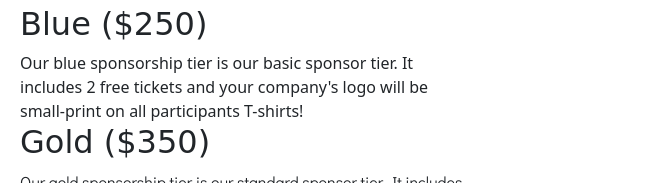
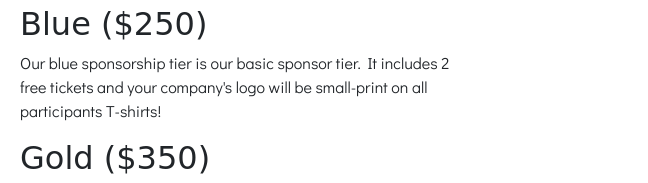
Before and after one commit to matthewkouveliotes/ColorRun, a plain HTML site: page sponsors.html in a window 1280 px wide. Shown: the part 426-609 px from the top of the page, 632-1280 px from the left. Drawn offline with nearby package versions, Linux system fonts and the light colour scheme; a web font is replaced by a local one.

Commit message:
why tf did i try to do p1

```diff
--- a/sponsors.html
+++ b/sponsors.html
@@ -68,7 +68,7 @@
         <div class="col-10 col-md-5 my-4 text-center text-md-start my-md-auto order-0 order-md-1">
             <h1>Sponsorship Tiers</h1>
             <h2>Blue ($250)</h2>
-            <p1>Our blue sponsorship tier is our basic sponsor tier. It includes 2 free tickets and your company's logo will be small-print on all participants T-shirts! </p1>
+            <p>Our blue sponsorship tier is our basic sponsor tier. It includes 2 free tickets and your company's logo will be small-print on all participants T-shirts! </p>
             <h2>Gold ($350)</h2>
             <p>Our gold sponsorship tier is our standard sponsor tier. It includes everything in the blue tier, however, your logo will be in medium print on all T-Shirts! You all also get multiple shoutouts throughout the race and a reserved vendor table during the event.</p>
             <h2>Colonial ($500)</h2>
```
